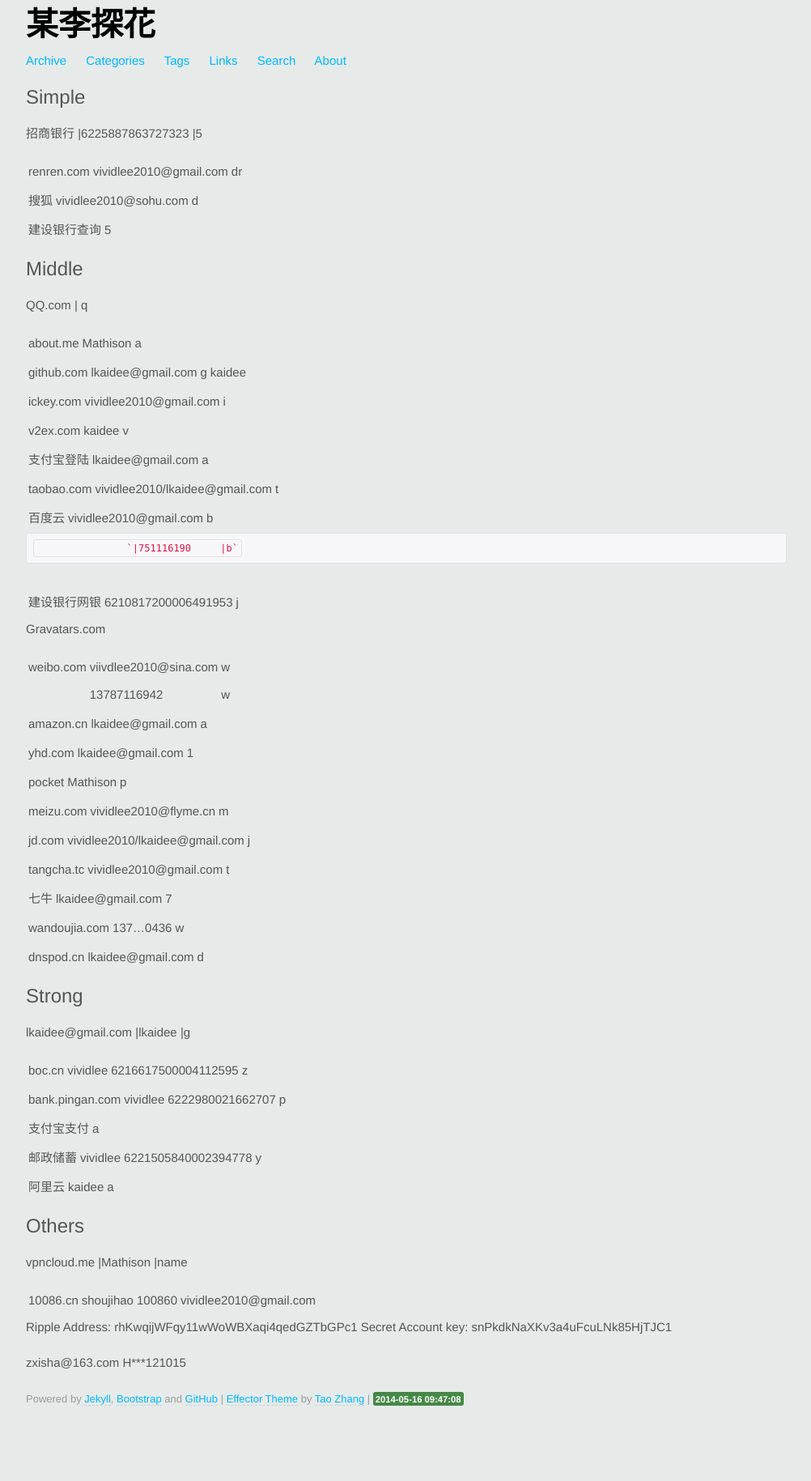
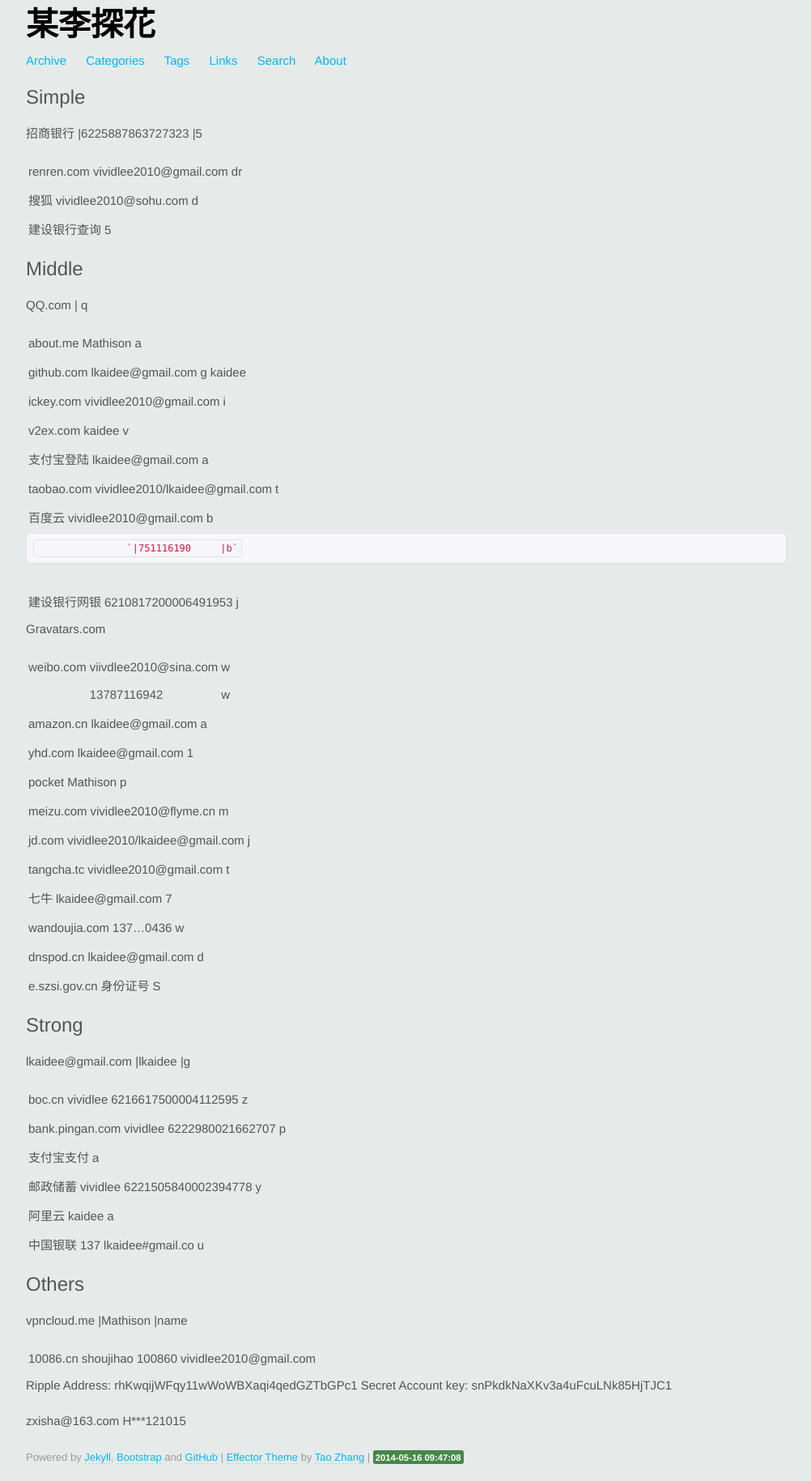
Before and after one commit to kaidee/kaidee.github.com, a Jekyll site: the page built from passwd.md, in a window 1280 px wide. Shown: the whole page at 81% size, without its empty margins (138-1140 px from the left). Built offline with Jekyll 4.4.1, drawn with Linux system fonts in a browser that asks for light colours; nearby versions of some CDN libraries; Markdown is read by kramdown in place of the engine named in the settings; before the commit the page ends 1757 px from its top, so only the background shows below that.

Commit message:
add szsi.gov

```diff
--- a/passwd.md
+++ b/passwd.md
@@ -59,6 +59,8 @@ wandoujia.com   |137...0436     |w
 
 dnspod.cn 	lkaidee@gmail.com 	|d
 
+e.szsi.gov.cn 	|身份证号 		|S
+
 Strong
 ==========
 lkaidee@gmail.com 	|lkaidee 	|g
@@ -73,6 +75,8 @@ bank.pingan.com 	|vividlee 	|6222980021662707 	|p
 
 阿里云 			|kaidee 	|a
 
+中国银联  	|137 	|lkaidee#gmail.co 		|u
+
 Others
 ==========
 vpncloud.me 	|Mathison 	|name
```
